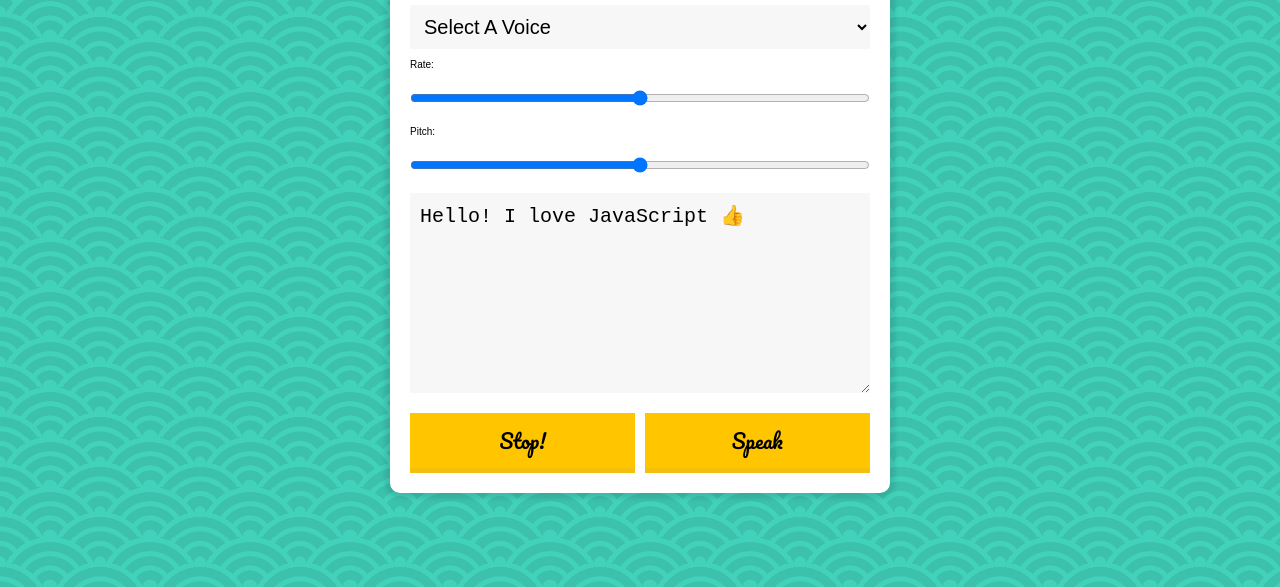
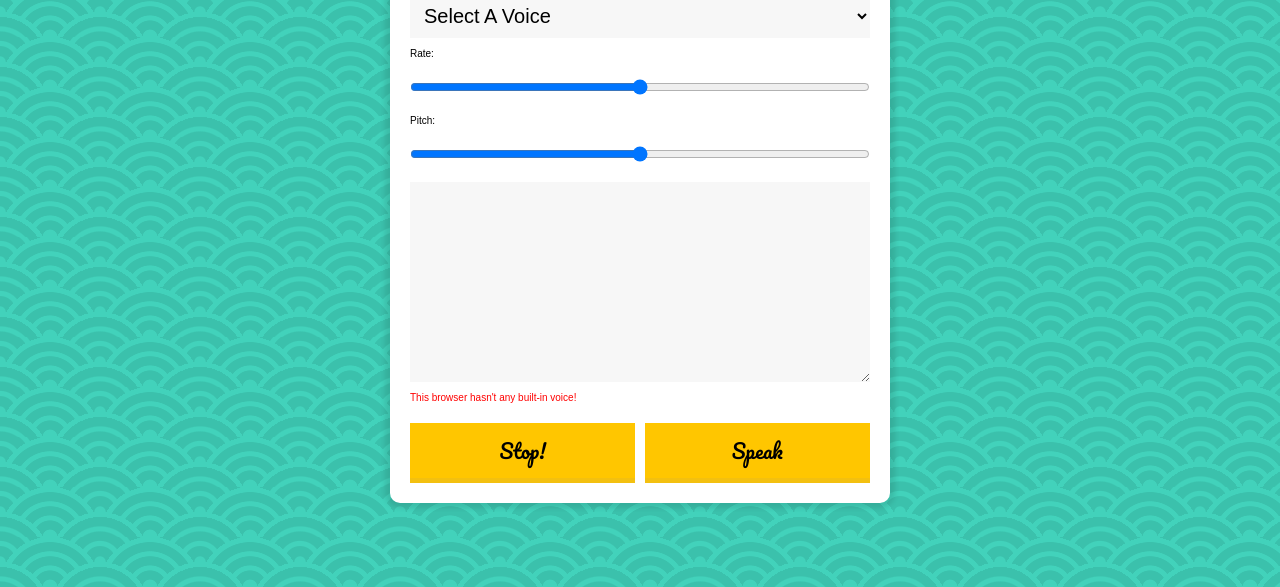
Before and after one commit to AlirezaMohammadi-git/speechSynthesis, a plain HTML site: page index.html in a window 1280 px wide. Shown: the part 213-800 px from the top of the page. Drawn offline with Linux system fonts and the light colour scheme.

Commit message:
adding hint for unsupported browsers

```diff
--- a/app.js
+++ b/app.js
@@ -1,20 +1,15 @@
-
-
-
 const msg = new SpeechSynthesisUtterance();
 
 let voices = [];
 const voicesDropdown = document.querySelector('[name="voice"]');
-      const options = document.querySelectorAll(
-        '[type="range"], [name="text"]'
-      );
+const options = document.querySelectorAll('[type="range"], [name="text"]');
 const speakButton = document.querySelector("#speak");
 const stopButton = document.querySelector("#stop");
+const container = document.querySelector(".voiceinator");
 
 // doc : https://developer.mozilla.org/en-US/docs/Web/API/SpeechSynthesis
 function populateVoiceList() {
   voices = this.getVoices();
-        console.log(voices);
   voicesDropdown.innerHTML = voices
     .map(
       (voice) =>
@@ -23,6 +18,26 @@ const msg = new SpeechSynthesisUtterance();
         }</option>`
     )
     .join("");
+  if (voices.length !== 0) {
+    hideError();
+  }
+}
+
+function showError() {
+  const parent = container;
+  const child = stopButton;
+  const errorText = document.createElement("p");
+  errorText.setAttribute("id", `error-text`);
+  errorText.textContent = "This browser hasn't any built-in voice!";
+  errorText.style.color = "red";
+  parent.insertBefore(errorText, child);
+}
+
+function hideError() {
+  const elem = document.querySelector("#error-text");
+  if (elem) {
+    container.removeChild(elem);
+  }
 }
 
 function setVoice() {
@@ -43,11 +58,9 @@ const msg = new SpeechSynthesisUtterance();
   msg[this.name] = this.value;
 }
 
-      window.speechSynthesis.addEventListener(
-        "voiceschanged",
-        populateVoiceList
-      );
+window.speechSynthesis.addEventListener("voiceschanged", populateVoiceList);
 voicesDropdown.addEventListener("change", setVoice);
 options.forEach((option) => option.addEventListener("change", setOption));
 speakButton.addEventListener("click", toggle);
 stopButton.addEventListener("click", toggle.bind(null, false));
+showError();
--- a/index.html
+++ b/index.html
@@ -25,7 +25,7 @@
       <label for="pitch">Pitch:</label>
 
       <input name="pitch" type="range" min="0" max="2" step="0.1" />
-      <textarea name="text">Hello! I love JavaScript 👍</textarea>
+      <textarea name="text"></textarea>
       <button id="stop">Stop!</button>
       <button id="speak">Speak</button>
     </div>
```
Lines whose indentation alone changed are shown as unchanged.
